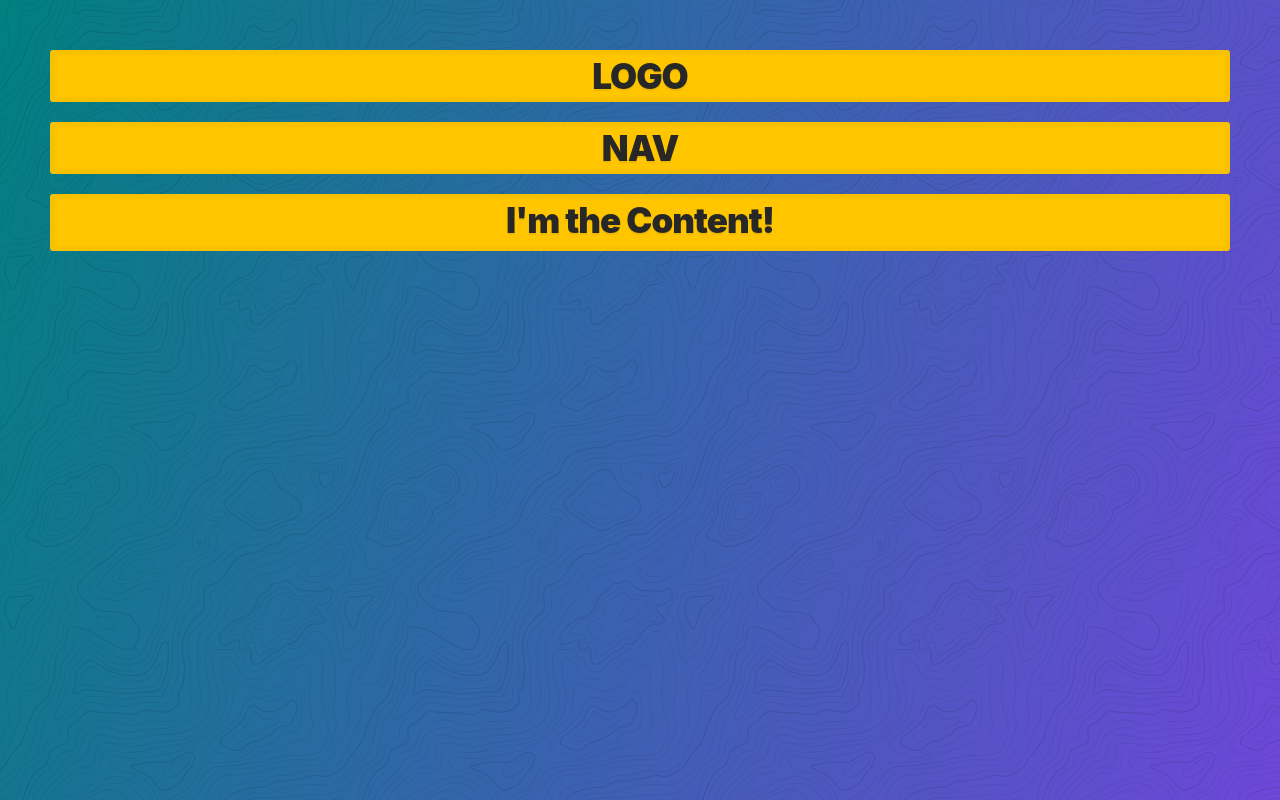
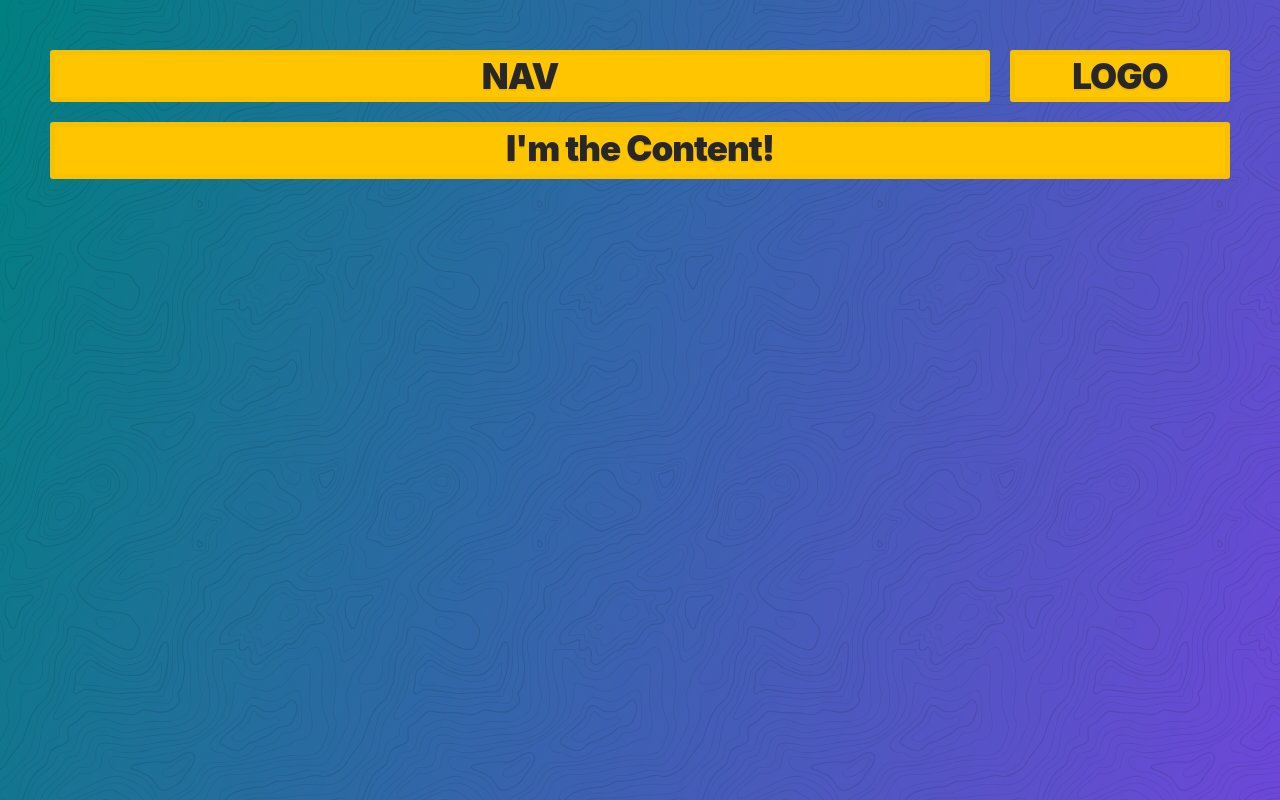
Before and after one commit to emilia-m26/cssgrid-practice, a plain HTML site: page 18-reorder-items/reorder-items.html in a window 1280 px wide. Drawn offline with Linux system fonts and the light colour scheme.

Commit message:
exercise 18 done

```diff
--- a/18-reorder-items/reorder-items.html
+++ b/18-reorder-items/reorder-items.html
@@ -21,6 +21,22 @@
         .container {
             display: grid;
             grid-gap: 20px;
+            grid-template-columns: repeat(10, 1fr);
+        }
+
+        .logo {
+            grid-column: span 2;
+            order: 2;
+        }
+
+        .nav {
+            grid-column: span 8;
+            order: 1;
+        }
+
+        .content {
+            grid-column: 1 / -1;
+            order: 3;
         }
     </style>
 </body>
```
